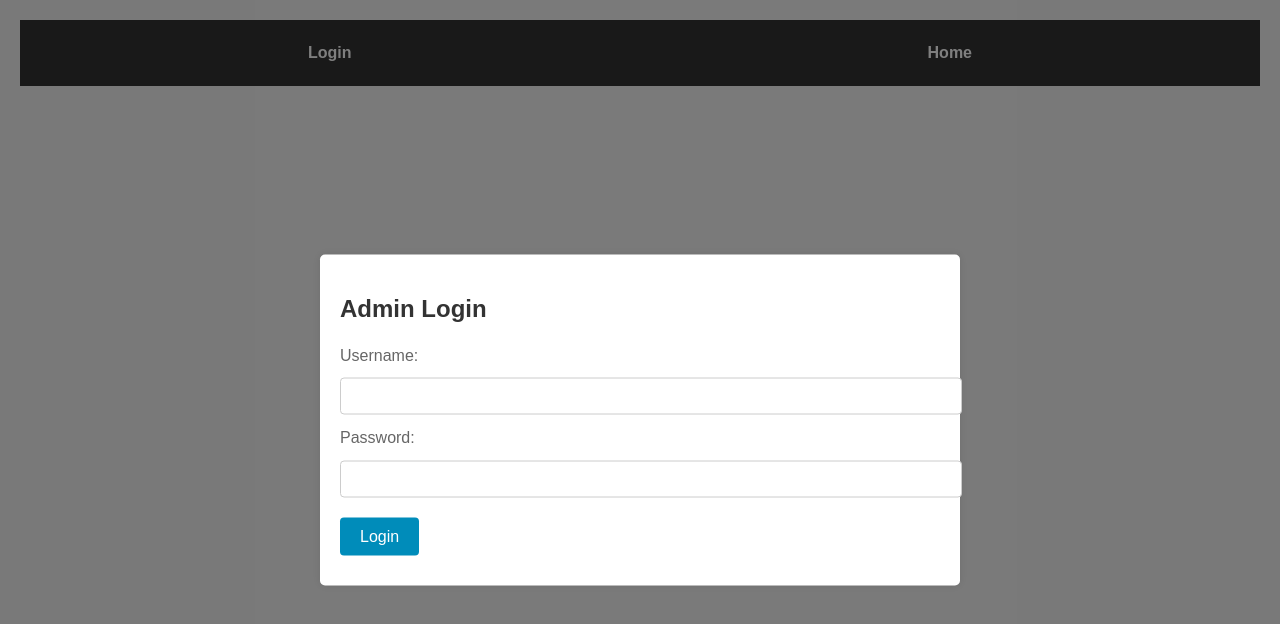
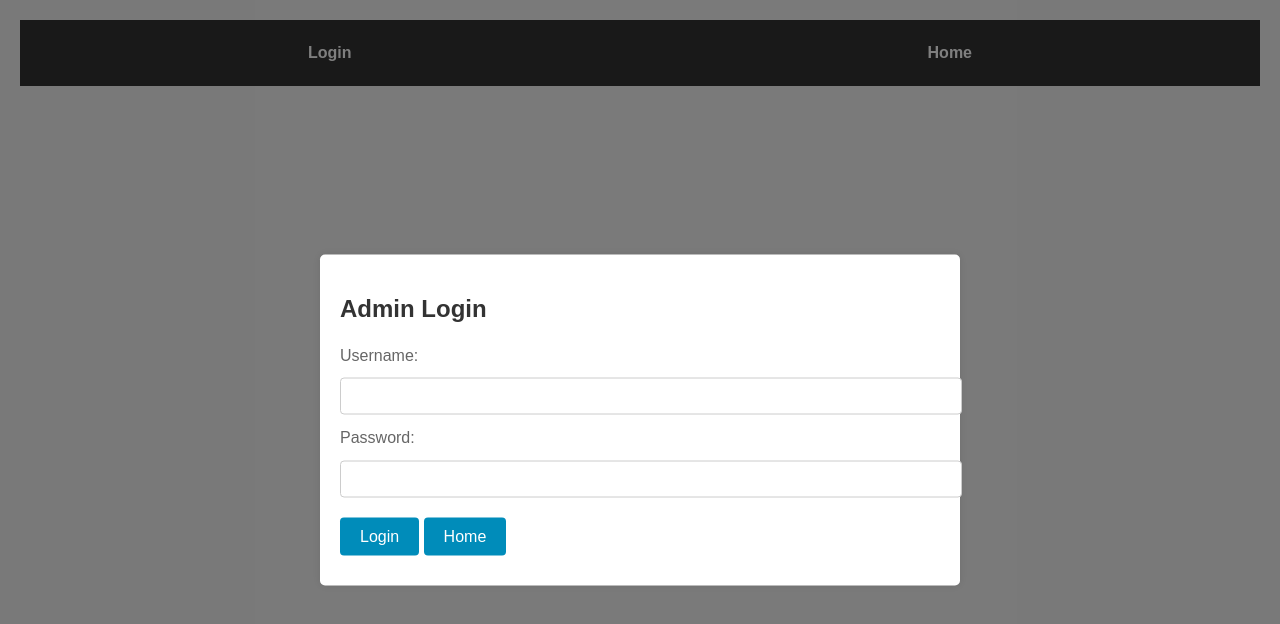
Before and after one commit to Kunsguru/aaaartbasay-Payment-Acknowledgment-, a plain HTML site: page index.html in a window 1280 px wide. Both pictures are taken after a click on the link "Login". Drawn offline with Linux system fonts and the light colour scheme.

Commit message:
Update index.html

```diff
--- a/index.html
+++ b/index.html
@@ -29,6 +29,8 @@
             <input type="password" id="password" name="password" required>
 
             <button type="submit" class="button">Login</button>
+
+      <a href="https://aaartswithartsbasy2024.onrender.com/##" class="button">Home</a>
         </form>
     </div>
 
@@ -50,8 +52,7 @@
             <button type="submit" class="button">Generate Message</button>
 
 
-    <a href="https://aaartswithartsbasy2024.onrender.com/##"><b>Home</b></a>
-
+    <a href="https://aaartswithartsbasy2024.onrender.com/##" class="button">Home</a>
         </form>
     </div>
 
@@ -69,8 +70,7 @@
         <p>Best regards,<br>AAArtswithArtsBasy Team</p>
         <button class="button" id="sendEmailButton">Send Email</button>
 
-      <a href="https://aaartswithartsbasy2024.onrender.com/##"><b>Home</b></a>
-
+      <a href="https://aaartswithartsbasy2024.onrender.com/##" class="button">Home</a>
     </div>
 <script src="script.js"></script>
 
```
